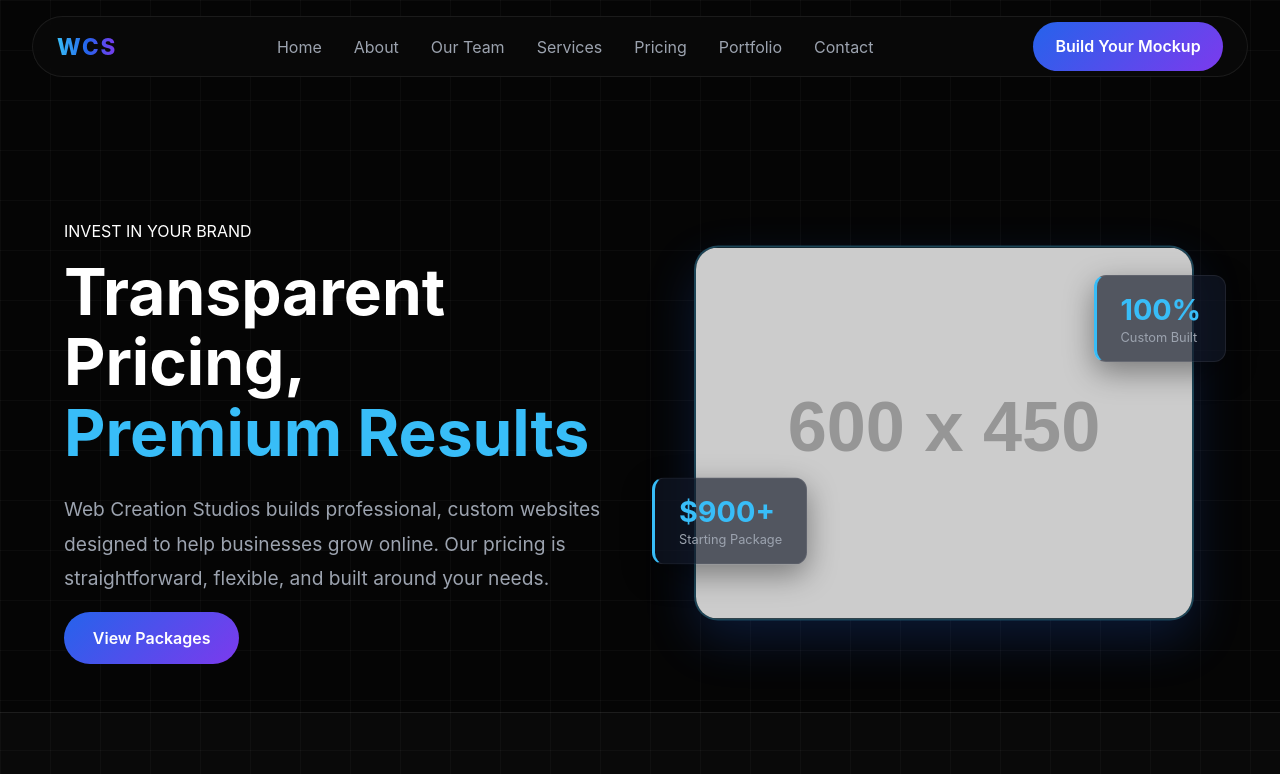
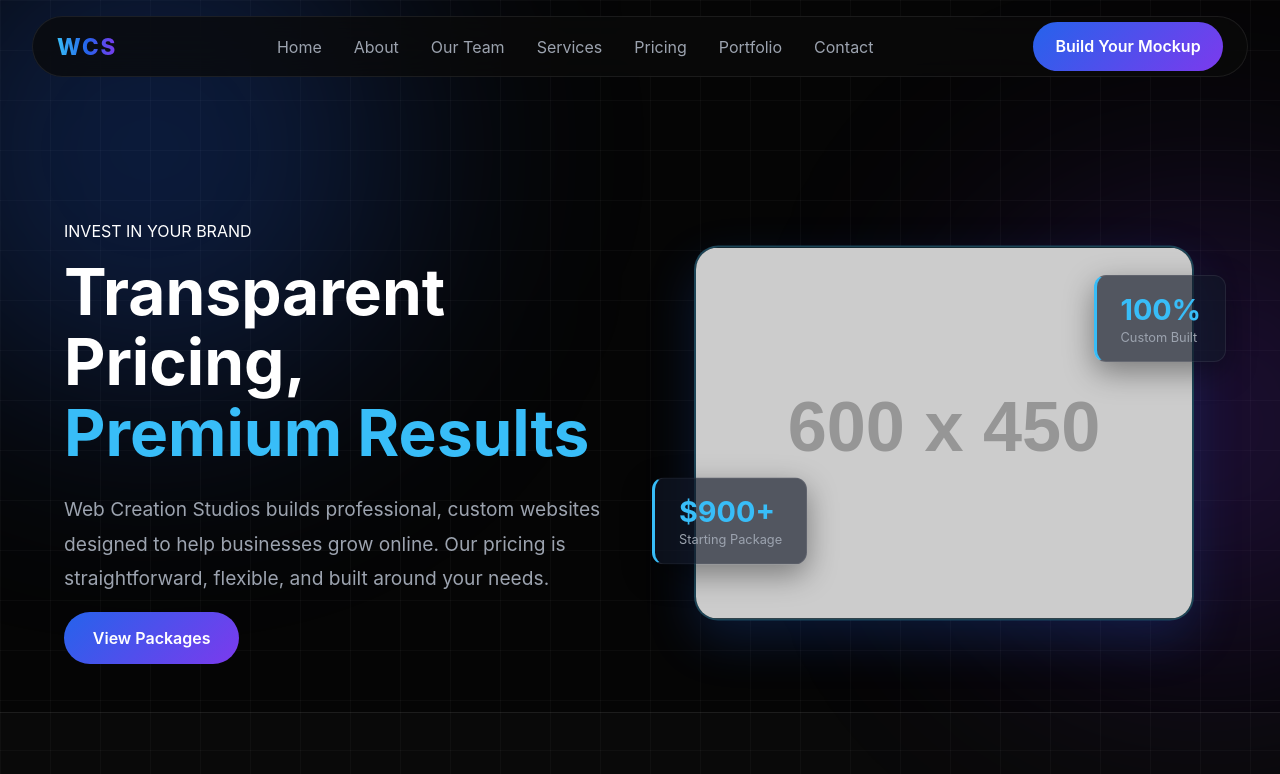
Before and after one commit to U-spe/WCS-Website, a website: page pricing.html in a window 1280 px wide. Shown: the top 774 px of the page. Drawn offline with Linux system fonts and the light colour scheme; placeholder pictures from the web are drawn by us.

Commit message:
WCS: Update pricing.html

```diff
--- a/pricing.html
+++ b/pricing.html
@@ -12,9 +12,9 @@
 
 <div id="navbar-container"></div>
 
-<div class="bg-grid"></div>
-<div class="bg-glow top-glow"></div>
-<div class="bg-glow bottom-glow"></div>
+    <div class="bg-grid"></div>
+    <div class="bg-glow glow-1"></div>
+    <div class="bg-glow glow-2"></div>
 
 <main>
 
```
